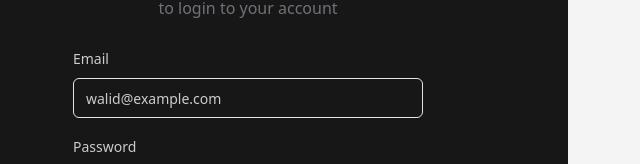
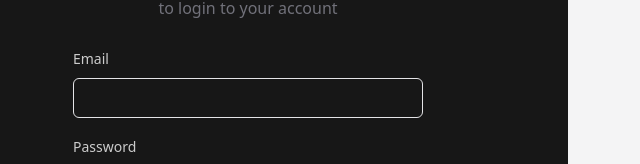
Before and after one commit to walid1921/GroomGrid, a React (Vite) app: page /login in a window 1280 px wide. Shown: the part 320-484 px from the top of the page, without its empty margins (72-712 px from the left). Built offline with nearby package versions, Linux system fonts and the light colour scheme.

Commit message:
email + password

```diff
--- a/src/features/authentication/loginForm.tsx
+++ b/src/features/authentication/loginForm.tsx
@@ -16,8 +16,8 @@ function LoginForm() {
   const form = useForm<InputType>({
     resolver: zodResolver(loginUserSchema),
     defaultValues: {
-      email: "walid@example.com",
-      password: "13456789",
+      email: "",
+      password: "",
     },
   });
 
```
